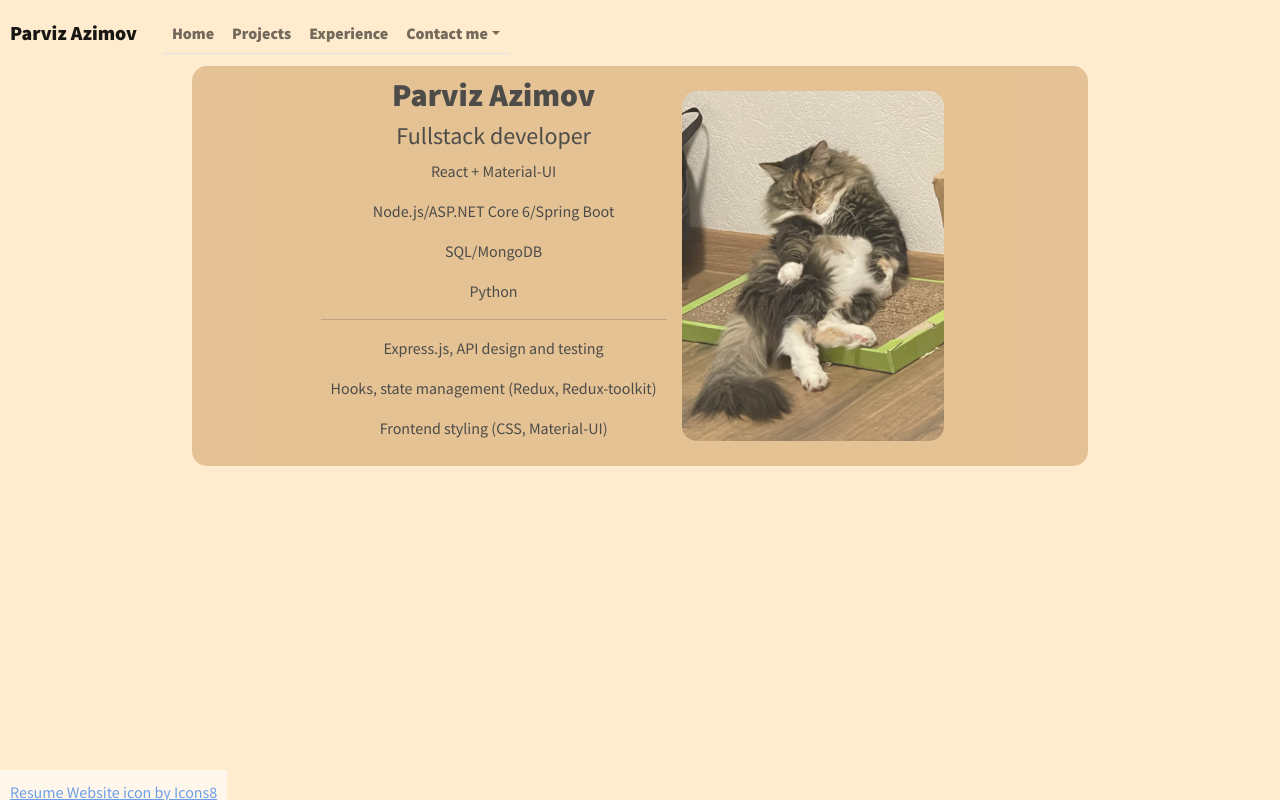
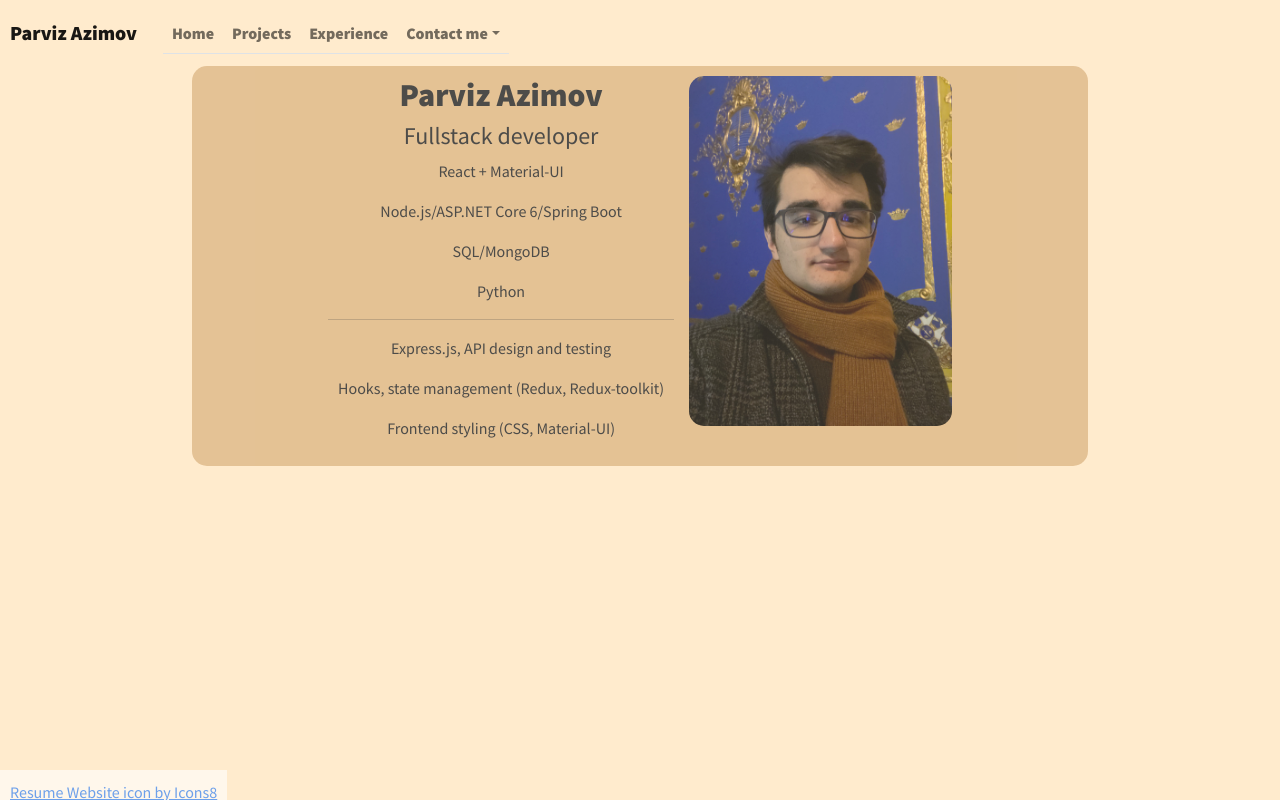
Before and after one commit to AzimovParviz/portfolio, a React (Create React App) app: page / in a window 1280 px wide. Built offline with nearby package versions, Linux system fonts and the light colour scheme.

Commit message:
changed the profile picture placeholder

```diff
--- a/src/App.css
+++ b/src/App.css
@@ -60,7 +60,7 @@ html,
 
 #avatar {
   border-radius: 15px;
-  margin: 15px;
+  margin-left: 15px;
   animation: zoom-out-left 1s 1;
 }
 
--- a/src/pages/Home.tsx
+++ b/src/pages/Home.tsx
@@ -5,7 +5,7 @@ function Home() {
     return (
         <div className="homepage">
             <Skills />
-            <img id="avatar" src="/pfp.jpg"  alt="" width={'30%'} height={'30%'}/>
+            <img id="avatar" src="/avi.jpg"  alt="" width={'30%'} height={'30%'}/>
         </div>
     )
 }
```
Also changed, not shown: public/avi.jpg (added).
